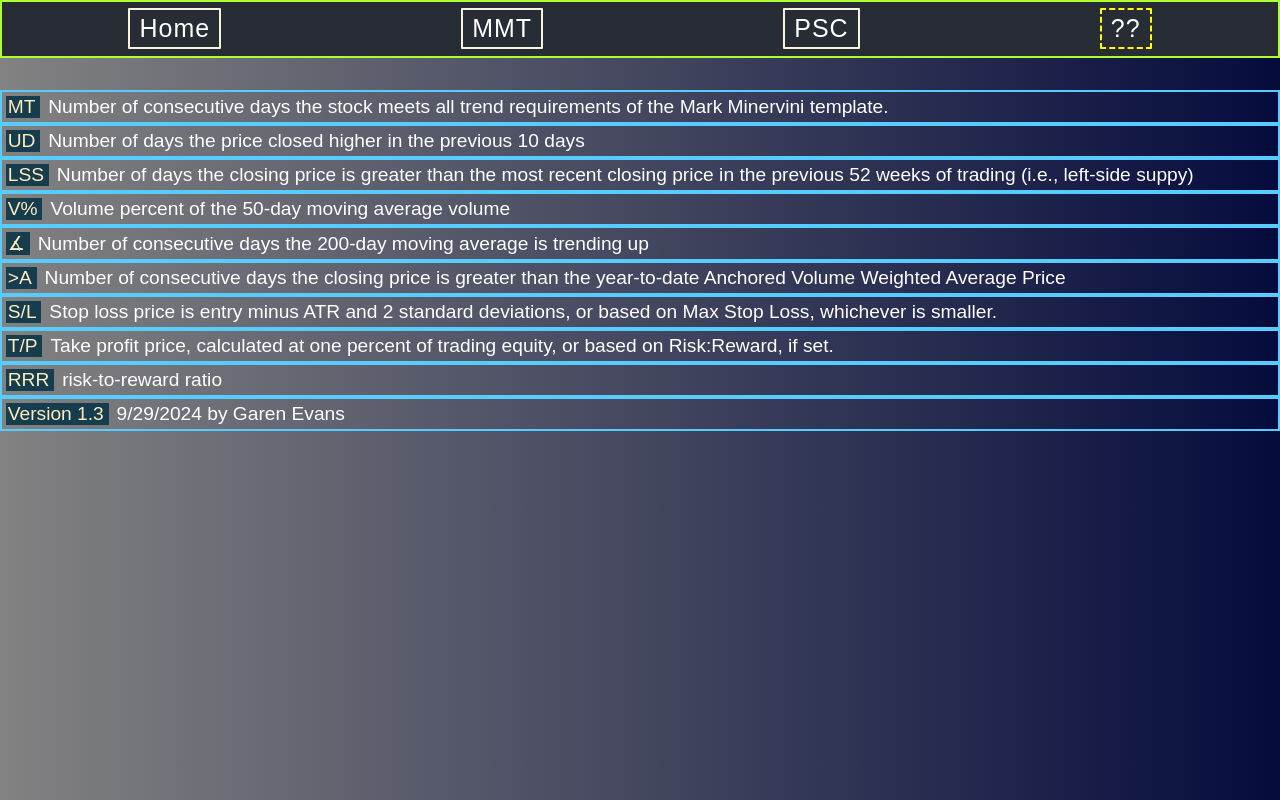
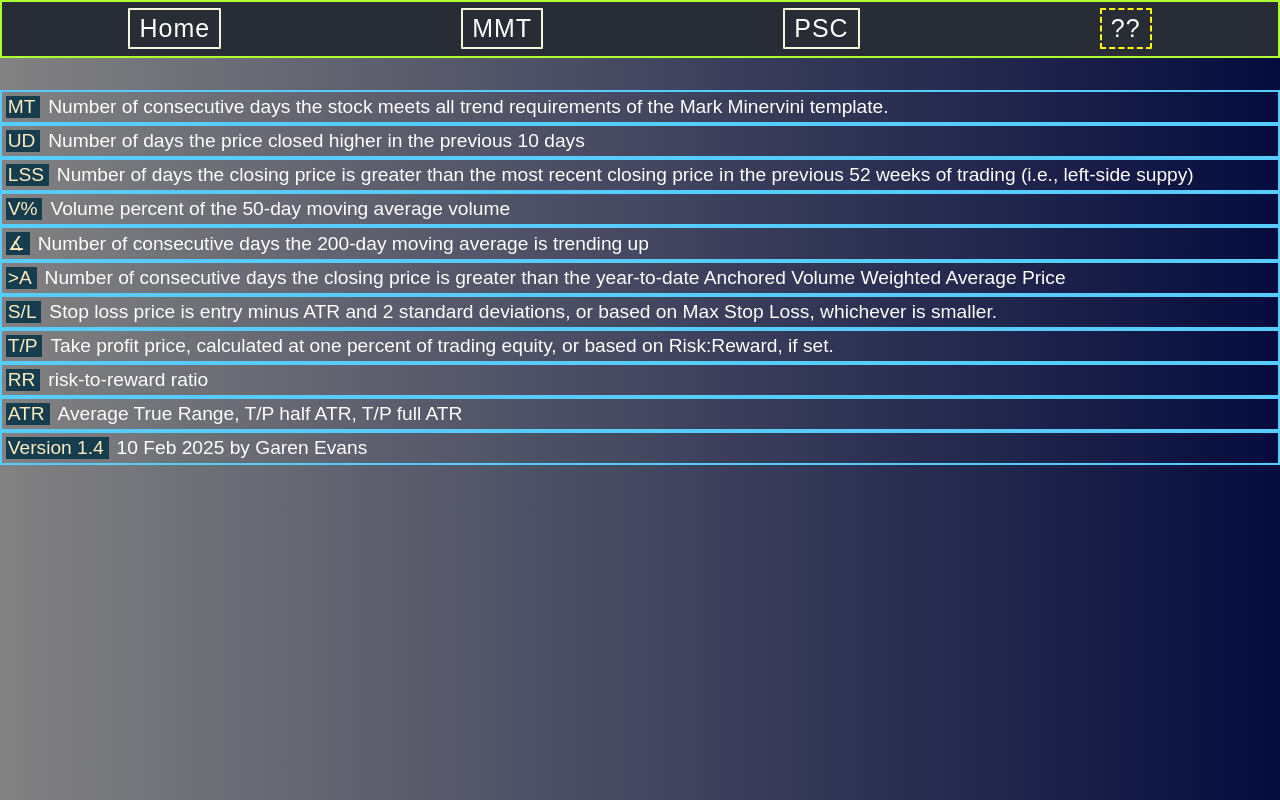
Before and after one commit to gHashFlyer/dhlva, a React (Create React App) app: page /about in a window 1280 px wide. Built offline with nearby package versions, Linux system fonts and the light colour scheme.

Commit message:
Added ATR and take profits athalf and full ATR

```diff
--- a/src/pages/About.js
+++ b/src/pages/About.js
@@ -50,13 +50,18 @@ const About = (props) => {
                         Take profit price, calculated at one percent of trading equity, or based on Risk:Reward, if set.
                 </div>
                 <div className="about-item">
-                    <div className="about-item-symbol">RRR</div>
+                    <div className="about-item-symbol">RR</div>
                     risk-to-reward ratio
                 </div>
+                <div className="about-item">
+                    <div className="about-item-symbol">ATR</div>
+                        Average True Range, T/P half ATR, T/P full ATR
+                </div>
+
 
                 <div className="about-item">
-                    <div className="about-item-symbol">Version 1.3</div>
-                     9/29/2024 by Garen Evans
+                    <div className="about-item-symbol">Version 1.4</div>
+                     10 Feb 2025 by Garen Evans
                 </div>
                 {/* <div className="about-version">
                     Version 1.0 by Garen Evans
--- a/src/pages/PositionCalc.js
+++ b/src/pages/PositionCalc.js
@@ -18,6 +18,9 @@ const PositionCalc = (props) => {
     const [stoplossPercent, setStoplossPercent] = useState(false)
     const [equityPercent, setEquityPercent] = useState(false)
     const [takeProfit, setTakeProfit] = useState(false)
+    const [takeProfitHalfATR, setTakeProfitHalfATR] = useState(false)
+    const [takeProfitFullATR, setTakeProfitFullATR] = useState(false)
+
     const [riskRewardRatio, setRiskRewardRatio] = useState(false)
 
     useEffect(() => {
@@ -114,11 +117,18 @@ const PositionCalc = (props) => {
         }
 
 
+        setTakeProfitHalfATR( Math.round((price + 0.5 * data.technicals.atr)*100)/100 )
+        setTakeProfitFullATR( Math.round((price + 1.0 * data.technicals.atr)*100)/100 )
+
+
+
+
         // calculate risk to reward ratio
         let risk = price - sl
         let reward = tp - price
         let rr = reward / risk
-        rr = Math.round(10 * rr) / 10
+        console.log(rr)
+        rr = Math.round(1000 * rr) / 1000
 
         setRiskRewardRatio(rr)
         setShares(snum)
@@ -160,8 +170,10 @@ const PositionCalc = (props) => {
                         <div>
                             <div className="poscalc-form-result">Shares: {shares} ({equityPercent}%)</div>
                             <div className="poscalc-form-result">S/L {stoploss}  ({stoplossPercent}%)</div>
-                            <div className="poscalc-form-result">T/P {takeProfit}</div>
-                            <div className="poscalc-form-result">RRR {riskRewardRatio}</div>
+                            <div className="poscalc-form-result">T/P {takeProfit} </div>
+                            <div className="poscalc-form-result">T/P<sub>atr</sub> {takeProfitHalfATR} | {takeProfitFullATR}</div>
+                            {/* <div className="poscalc-form-result">TP<sub><i>ATR</i></sub> {takeProfitHalfATR}, {takeProfitFullATR}</div> */}
+                            <div className="poscalc-form-result"> RR:{riskRewardRatio}  &nbsp; &nbsp;ATR: {Math.round(data.technicals.atr*1000)/1000}</div>
                         </div>
                     }
 
--- a/src/pages/Trend.js
+++ b/src/pages/Trend.js
@@ -145,7 +145,7 @@ const Trend = (props) => {
                     </div>
 
                     {mmt!=='' && busy === false ? <div><Link className="trend-link" to="../chart">Chart</Link></div>: '---'}
-                    {mmt!=='' && busy === false ? <div><Link className="trend-link" to="../techs">Technicals</Link></div>: '---'}
+                    {/* {mmt!=='' && busy === false ? <div><Link className="trend-link" to="../techs">Technicals</Link></div>: '---'} */}
 
                 </div>
 
```
